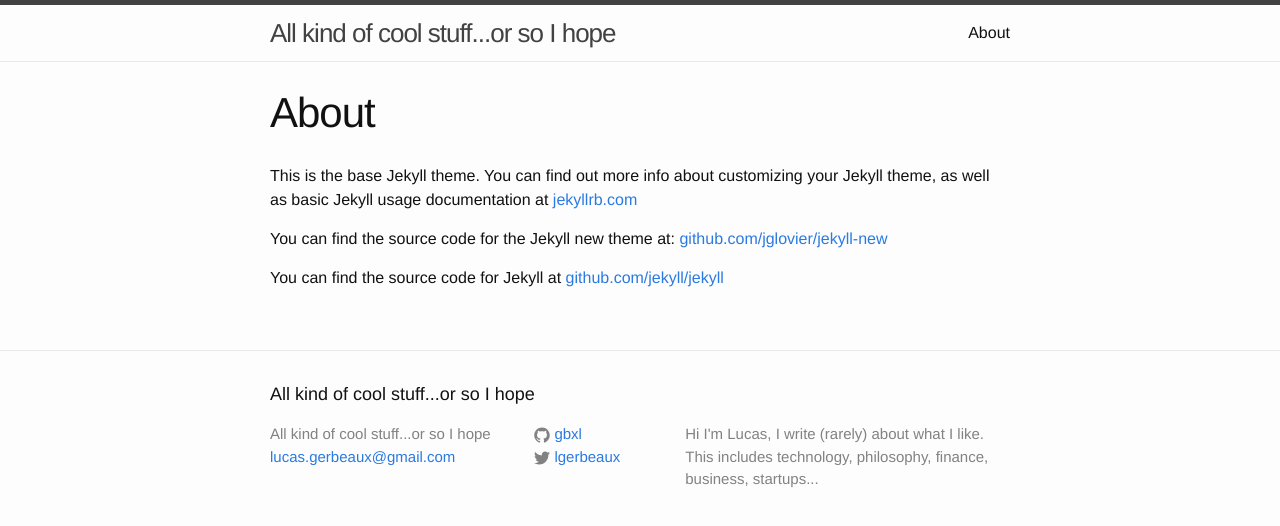
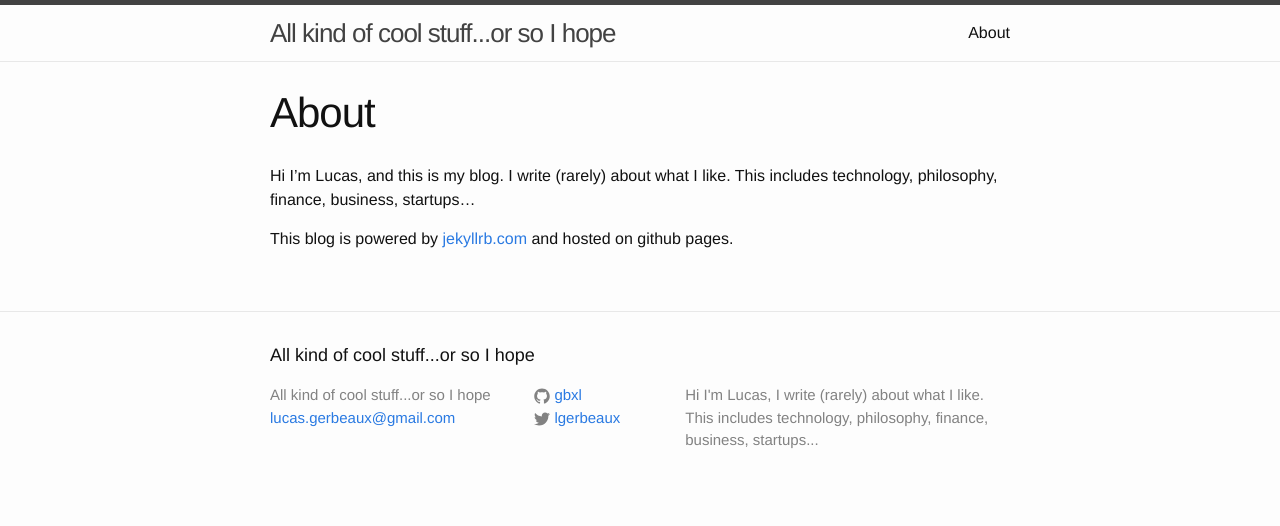
Before and after one commit to gbxl/gbxl.github.io, a Jekyll site: the page built from about.md, in a window 1280 px wide. Shown: the top 526 px of the page. Built offline with Jekyll 4.4.1, drawn with Linux system fonts in a browser that asks for light colours.

Commit message:
setting up the about

```diff
--- a/about.md
+++ b/about.md
@@ -3,9 +3,8 @@ layout: page
 title: About
 permalink: /about/
 ---
+Hi I'm Lucas, and this is my blog. I write (rarely) about what I like.
+This includes technology, philosophy, finance, business, startups...
 
-This is the base Jekyll theme. You can find out more info about customizing your Jekyll theme, as well as basic Jekyll usage documentation at [jekyllrb.com](http://jekyllrb.com/)
-
-You can find the source code for the Jekyll new theme at: [github.com/jglovier/jekyll-new](https://github.com/jglovier/jekyll-new)
-
-You can find the source code for Jekyll at [github.com/jekyll/jekyll](https://github.com/jekyll/jekyll)
+This blog is powered by [jekyllrb.com](http://jekyllrb.com/) and hosted on
+github pages.
```
